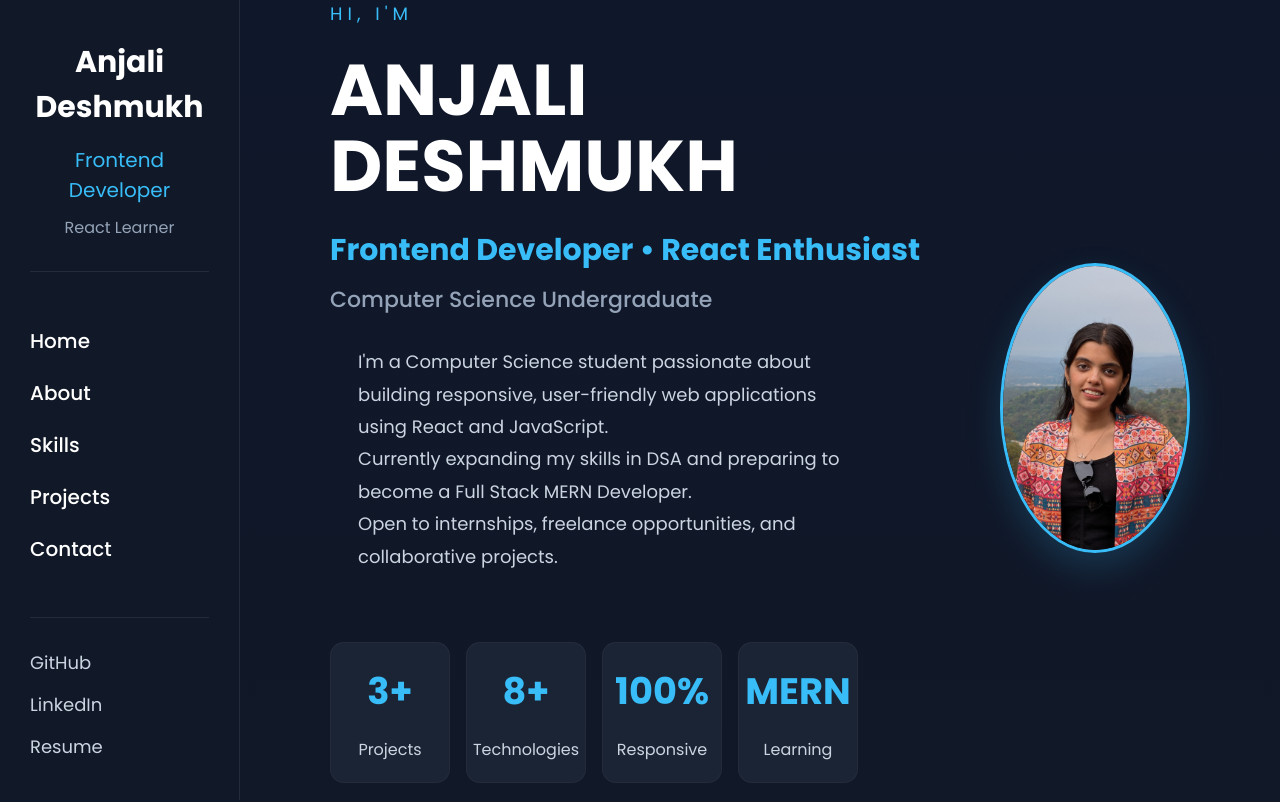
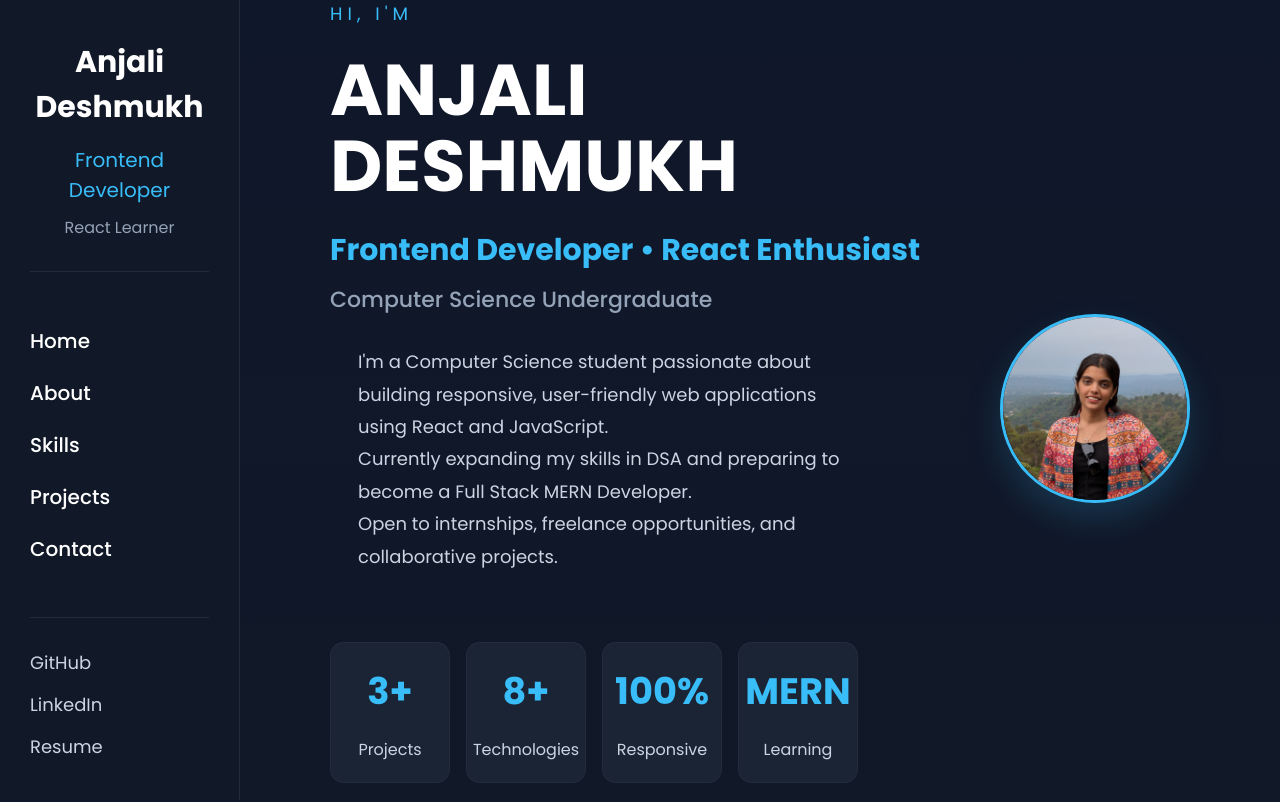
Before and after one commit to anjaliideshmukh/Portfolio, a React (Vite) app: page / in a window 1280 px wide. Shown: the top 802 px of the page. Built offline with nearby package versions, Linux system fonts and the light colour scheme.

Commit message:
improve Hero section responsiveness

```diff
--- a/src/components/Hero/Hero.css
+++ b/src/components/Hero/Hero.css
@@ -30,9 +30,10 @@
     flex: 1;
     transform: translateY(-30px);
 }
+
 .profile-image{
-    width: 290px;
-    height: 290px;
+    width: clamp(170px, 30vw, 290px);
+    aspect-ratio: 1/1;
     object-fit: cover;
     border-radius: 50%;
     border: 3px solid #38bdf8;
@@ -271,9 +272,6 @@
     .hero-stats{
         justify-content: center;
     }
-    .profile-image{
-        max-width:220px;
-    }
 }
 
 @media (max-width: 576px){
@@ -285,8 +283,4 @@
     .stat{
         width: 100%;
     }
-    .profile-image{
-    width:170px;
-    height:170px;
 }
-}
```
